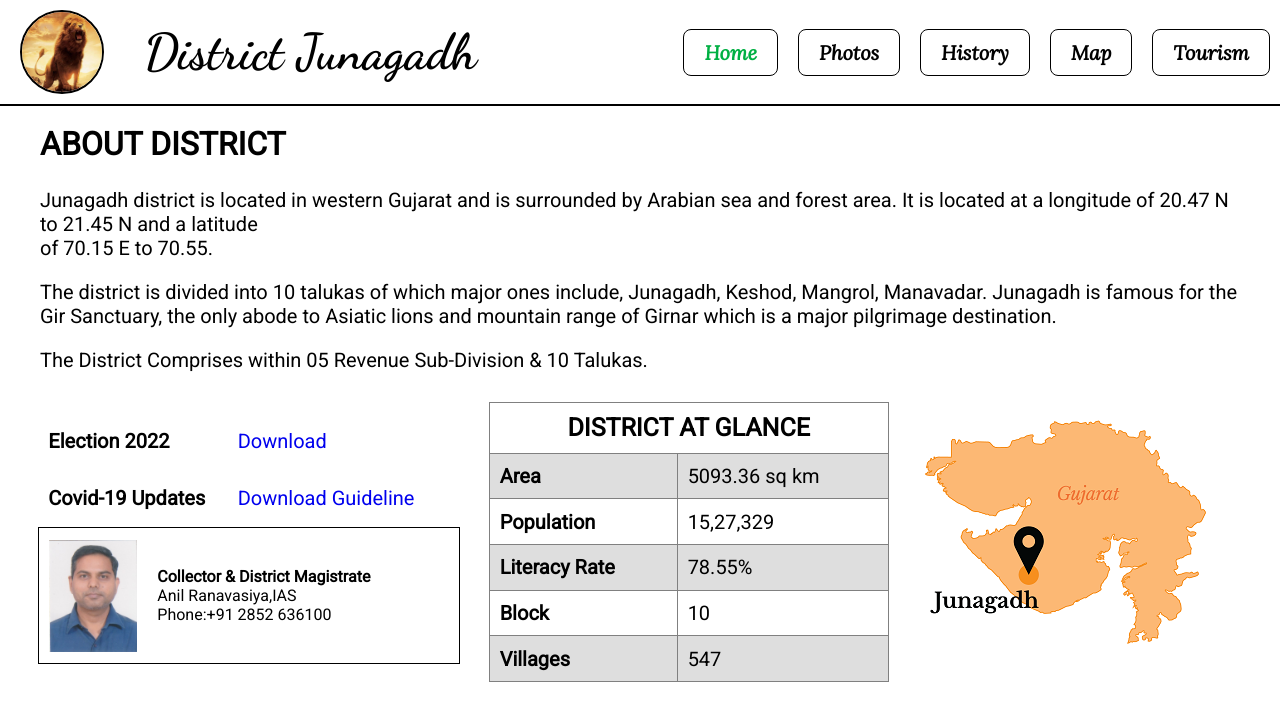
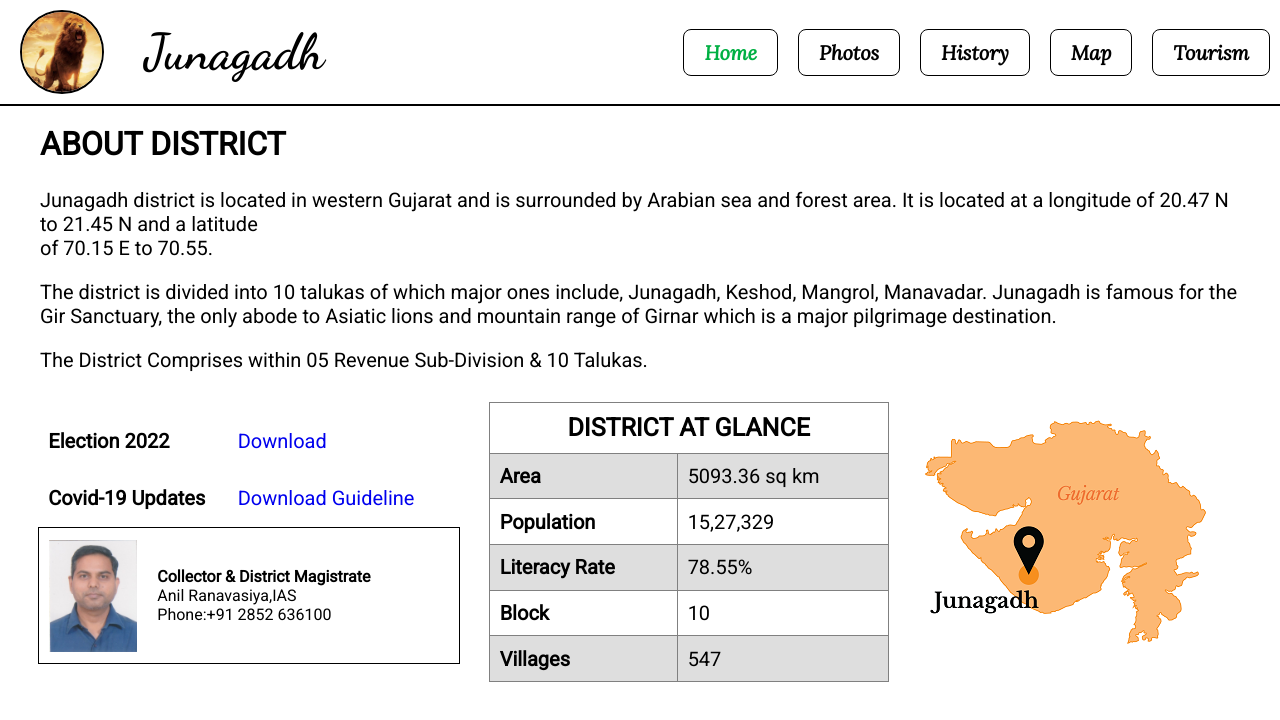
Before and after one commit to HariMalam/Junagadh, a plain HTML site: page index.html in a window 1280 px wide. Drawn offline with Linux system fonts and the light colour scheme.

Commit message:
initial commit

```diff
--- a/index.html
+++ b/index.html
@@ -15,7 +15,7 @@
         <nav>
             <div class="logoname">
                 <img src="assets/logo.jpg " alt="" class="logo">
-                <h1>District Junagadh</h1>
+                <h1>Junagadh</h1>
             </div>
             <div class="links">
                 <a href="index.html" id="selected">Home</a>
```
